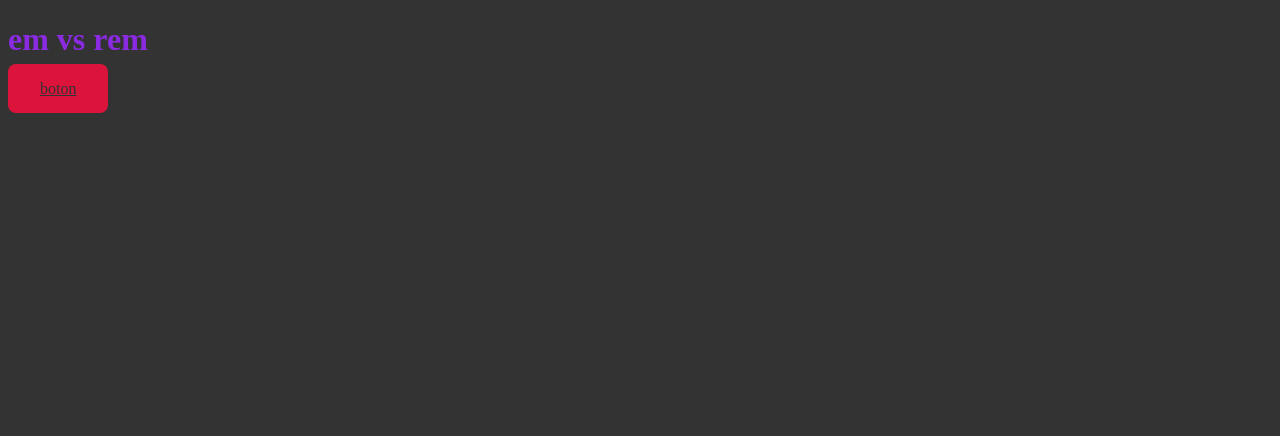
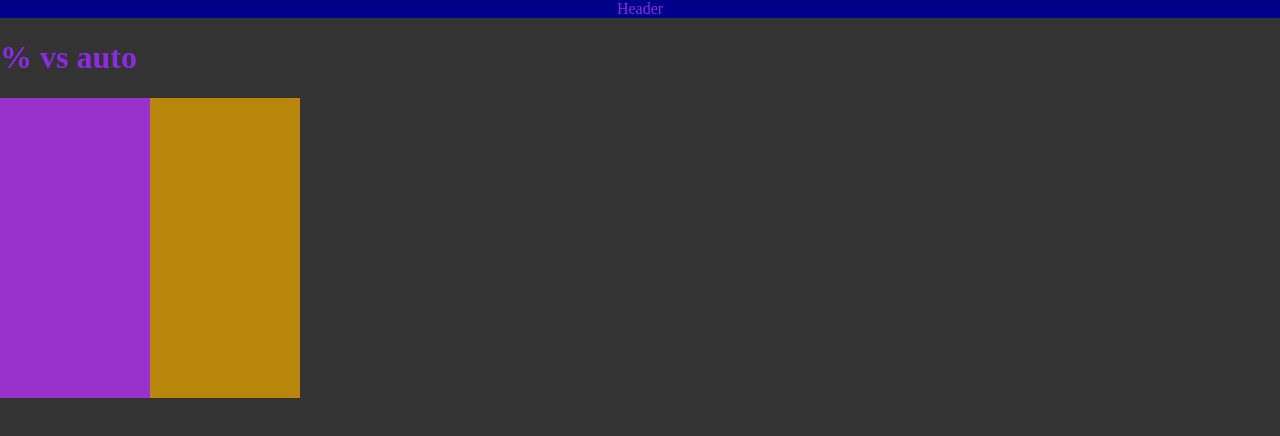
Before and after one commit to DonielAcosta/CSS-2021, a plain HTML site: page 18 - Medidas/index.html in a window 1280 px wide. Drawn offline with Linux system fonts and the light colour scheme.

Commit message:
% vs auto

```diff
--- a/18 - Medidas/css/styles.css
+++ b/18 - Medidas/css/styles.css
@@ -59,20 +59,41 @@
       min-height: Indica el alto minimo que puede alcanzar el elemento.
       max-height: Indica el alto máximo que puede alcanzar el elemento.
 */
+html{
+  height: 300px;
+}
 
 body{
+  margin: 0;
   background-color: #333;
   color: blueviolet ;
+  height: 500px;
+}
+.header{
+  background-color: darkblue;
+  text-align: center;
+}
+.box{
+  width: 300px;
+  height: 300px;
+  background-color: darkgoldenrod;
+}
+.box-children{
+  position: sticky ;
+  top: 0;
+  width: 50%;
+  height: 100%;
+  background-color: darkorchid ;
 }
 /* .title{
   font-size: 2rem;
 
 } */
 
-.link{
+/* .link{
   background-color: crimson;
   color: #333;
   padding: 1em 2em;
   border-radius: 0.5em;
   font-size: 2 rem;
-}
+} */
--- a/18 - Medidas/index.html
+++ b/18 - Medidas/index.html
@@ -8,7 +8,12 @@
     <title>Medidas</title>
   </head>
   <body>
-    <h1 class="title">em vs rem</h1>
-    <a class="link" href="#">boton</a>
+    <header class="header">Header</header>
+    <h1 class="title">% vs auto</h1>
+    <!-- <a class="link" href="#">boton</a> -->
+    <div class="box">
+      <!-- <p>Lorem ipsum dolor sit amet consectetur, adipisicing elit. Sed accusamus at quod provident earum optio itaque dolore quas excepturi impedit a vel, eveniet quibusdam nesciunt reiciendis commodi consequuntur magni voluptatem.</p> -->
+      <div class="box-children"></div>
+    </div>
   </body>
 </html>
```
